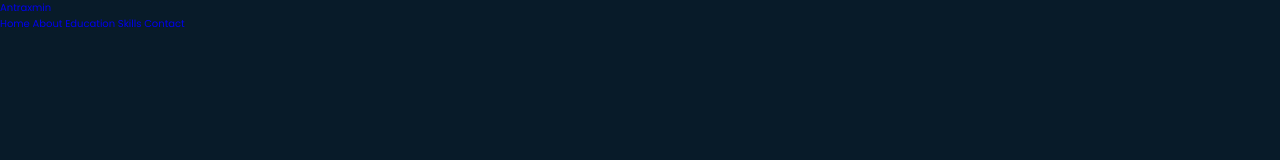
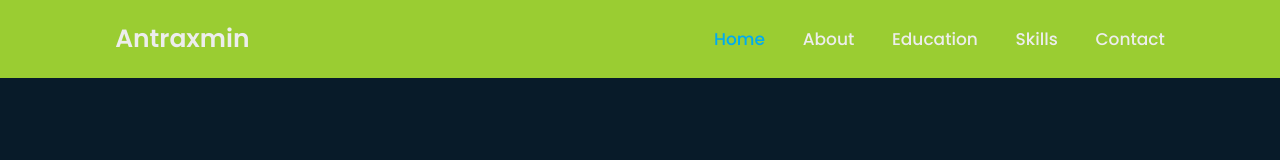
Before and after one commit to Antraxmin/Personal-Portfolio, a plain HTML site: page index.html in a window 1280 px wide. Drawn offline with Linux system fonts and the light colour scheme.

Commit message:
feat: header 및 logo 작업

```diff
--- a/css/style.css
+++ b/css/style.css
@@ -27,3 +27,35 @@ body {
   background: var(--bg-color);
   color: var(--text-color);
 }
+
+.header {
+  position: fixed;
+  top: 0;
+  left: 0;
+  width: 100%;
+  padding: 2rem 9%;
+  background: yellowgreen;
+  display: flex;
+  justify-content: space-between;
+  align-items: center;
+  z-index: 100;
+}
+
+.logo {
+  font-size: 2.5rem;
+  color: var(--text-color);
+  font-weight: 600;
+}
+
+.navbar a {
+  font-size: 1.7rem;
+  color: var(--text-color);
+  font-weight: 500;
+  margin-left: 3.5rem;
+  transition: 0.3s;
+}
+
+.navbar a:hover,
+.navbar a.active {
+  color: var(--main-color);
+}
--- a/index.html
+++ b/index.html
@@ -11,7 +11,7 @@
     <header class="header">
       <a href="#" class="logo">Antraxmin</a>
       <nav class="navbar">
-        <a href="#home">Home</a>
+        <a href="#home" class="active">Home</a>
         <a href="#about">About</a>
         <a href="#education">Education</a>
         <a href="#skills">Skills</a>
```
